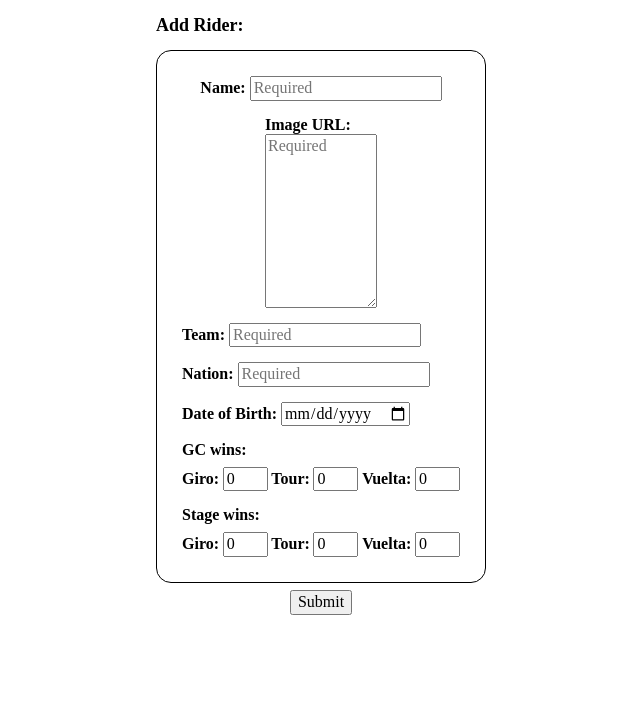
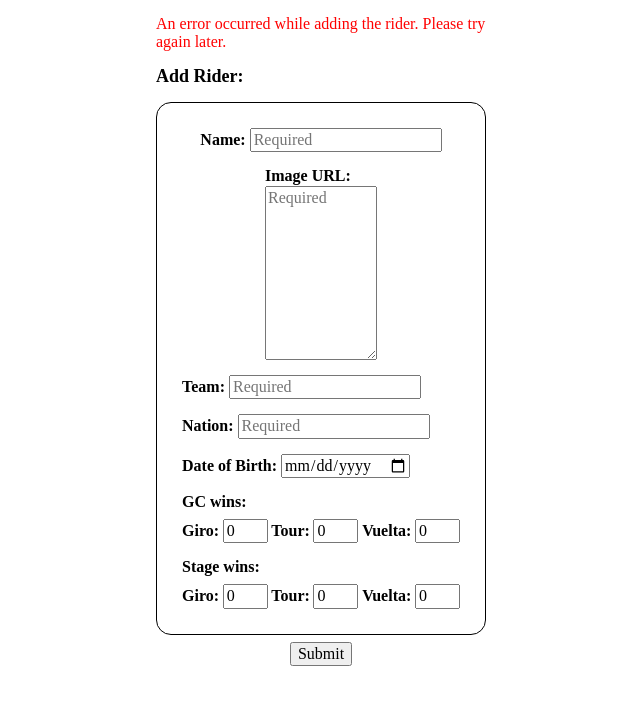
Before and after one commit to albertRowett/grand-tour-gc-riders, a PHP site: page /addRider.php?error=1 in a window 1280 px wide. Shown: the part 73-778 px from the top of the page, without its empty margins (319-959 px from the left). Run offline with PHP 8.4, Linux system fonts and the light colour scheme.

Commit message:
Created routing to addRider page displaying error message if any of addTeam, addNation or addRider methods return false

```diff
--- a/addRider.php
+++ b/addRider.php
@@ -35,16 +35,22 @@ if ($riderFormValidator->validateRiderForm($name, $image, $team, $nation, $dob))
     $nationId = $nationsModel->getIdFromNation($nation);
 
     if ($teamId === false) {
-        $teamsModel->addTeam($team);
-        $teamId = $teamsModel->getIdFromTeam($team);
+        if ($teamsModel->addTeam($team)) {
+            $teamId = $teamsModel->getIdFromTeam($team);
+        } else {
+            header('Location: addRider.php?error=1');
+        }
     }
 
     if ($nationId === false) {
-        $nationsModel->addNation($nation);
-        $nationId = $nationsModel->getIdFromNation($nation);
+        if ($nationsModel->addNation($nation)) {
+            $nationId = $nationsModel->getIdFromNation($nation);
+        } else {
+            header('Location: addRider.php?error=1');
+        }
     }
 
-    $ridersModel->addRider(
+    if ($ridersModel->addRider(
         $name,
         $image,
         $teamId,
@@ -56,9 +62,11 @@ if ($riderFormValidator->validateRiderForm($name, $image, $team, $nation, $dob))
         $giroStageWins,
         $tourStageWins,
         $vueltaStageWins
-    );
-
-    header('Location: index.php');
+    )) {
+        header('Location: index.php');
+    } else {
+        header('Location: addRider.php?error=1');
+    };
 }
 
 // Displaying the page
--- a/css/styles.css
+++ b/css/styles.css
@@ -88,6 +88,15 @@ p {
   justify-content: center;
 }
 
+.width330 {
+  width: 330px;
+}
+
+.addRiderError {
+  margin-top: 15px;
+  color: red;
+}
+
 h2 {
   margin: 15px 0;
   font-size: large;
@@ -136,7 +145,7 @@ label {
   width: 45px;
 }
 
-.errorMessage {
+.validationError {
   color: red;
 }
 
--- a/js/index.js
+++ b/js/index.js
@@ -16,6 +16,6 @@ function handleSubmit(submit) {
         dobInput === ''
     ) {
         submit.preventDefault()
-        document.querySelector('.errorMessage').classList.remove('hidden')
+        document.querySelector('.validationError').classList.remove('hidden')
     }
 }
--- a/src/HTML/PageContents/AddRiderHtml.php
+++ b/src/HTML/PageContents/AddRiderHtml.php
@@ -2,10 +2,15 @@
 
 namespace Collection\HTML\PageContents;
 
-use Collection\Models\RidersModel;
-
 class AddRiderHtml
 {
+    private function addRiderError() {
+        // return $_GET['error'];
+        if ($_GET['error'] == 1) {
+            return 'An error occurred while adding the rider. Please try again later.';
+        }
+    }
+
     public function display(): void
     {
         echo "
@@ -19,7 +24,8 @@ class AddRiderHtml
             </header>
 
             <main class='addRiderContainer'>
-                <div>
+                <div class='width330'>
+                    <p class='addRiderError'>{$this->addRiderError()}</p>
                     <h2>Add Rider:</h2>
                     <form class='addRiderForm' method='POST'>
                         <div class='addRiderStats'>
@@ -63,7 +69,7 @@ class AddRiderHtml
                             </div>
                         </div>
                         <div class='submitAndError'>
-                            <p class='errorMessage hidden'>Please add all required details (includes DoB)</p>
+                            <p class='validationError hidden'>Please add all required details (includes DoB)</p>
                             <input type='submit' name='submit' value='Submit' />
                         <div>
                     </form>
```
